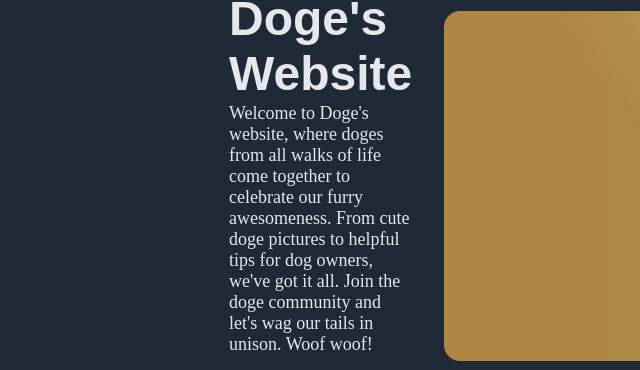
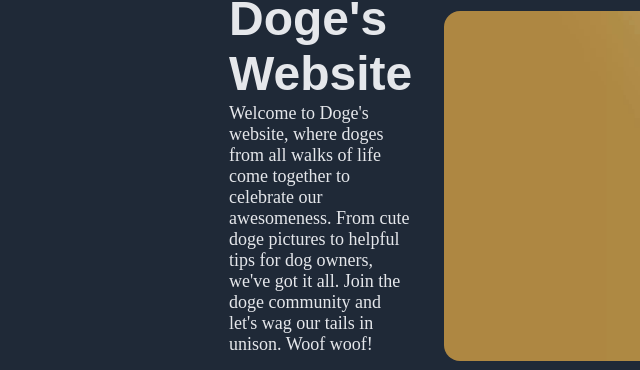
Before and after one commit to Co0lDoge/Co0lDoges-Testsite, a plain HTML site: page index.html in a window 1280 px wide. Shown: the part 177-547 px from the top of the page, 171-811 px from the left. Drawn offline with Linux system fonts and the light colour scheme.

Commit message:
Text Edit

```diff
--- a/index.html
+++ b/index.html
@@ -20,7 +20,7 @@
         <div class="header-content">
             <div class="container-left">
                 <h2>Doge's Website</h2>
-                <p>Welcome to Doge's website, where doges from all walks of life come together to celebrate our furry awesomeness. From cute doge pictures to helpful tips for dog owners, we've got it all. Join the doge community and let's wag our tails in unison. Woof woof!</p>
+                <p>Welcome to Doge's website, where doges from all walks of life come together to celebrate our awesomeness. From cute doge pictures to helpful tips for dog owners, we've got it all. Join the doge community and let's wag our tails in unison. Woof woof!</p>
                 <button>Sign up</button>
             </div>
             <div class="image-container">
```
